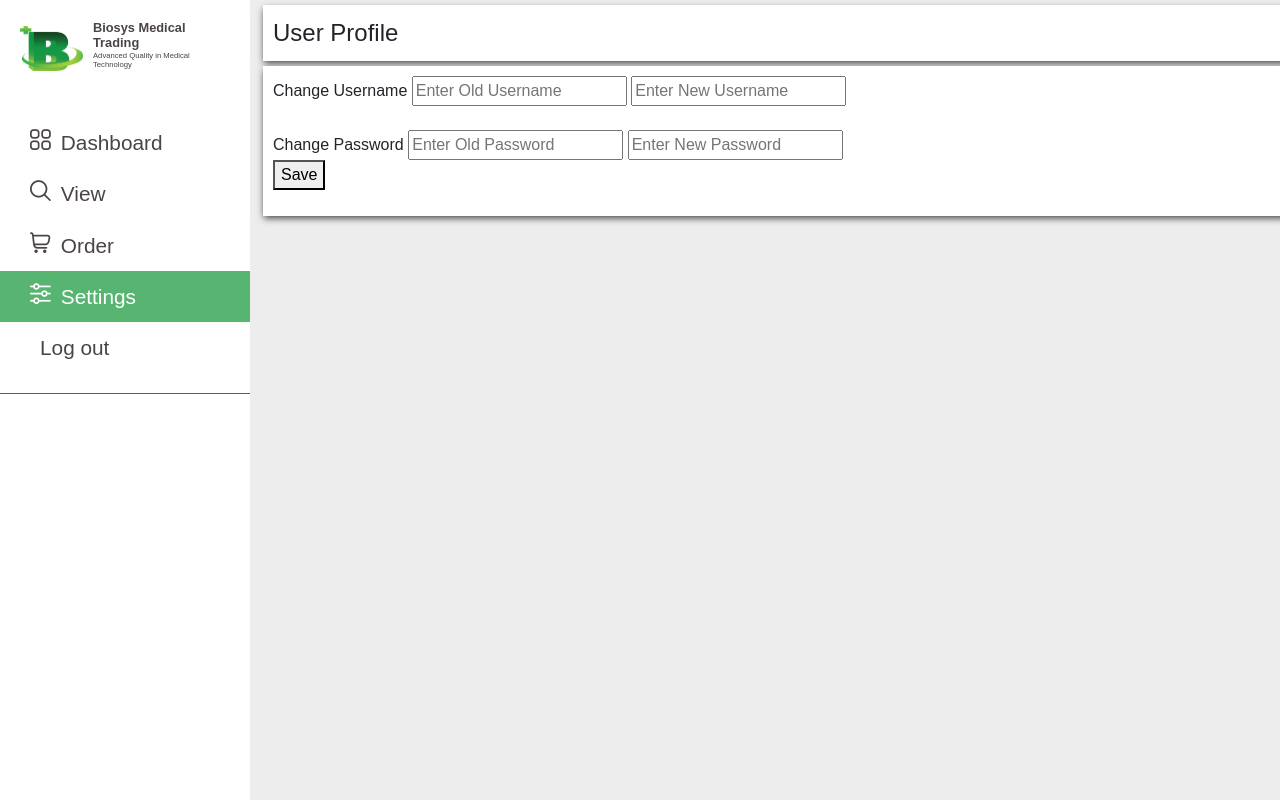
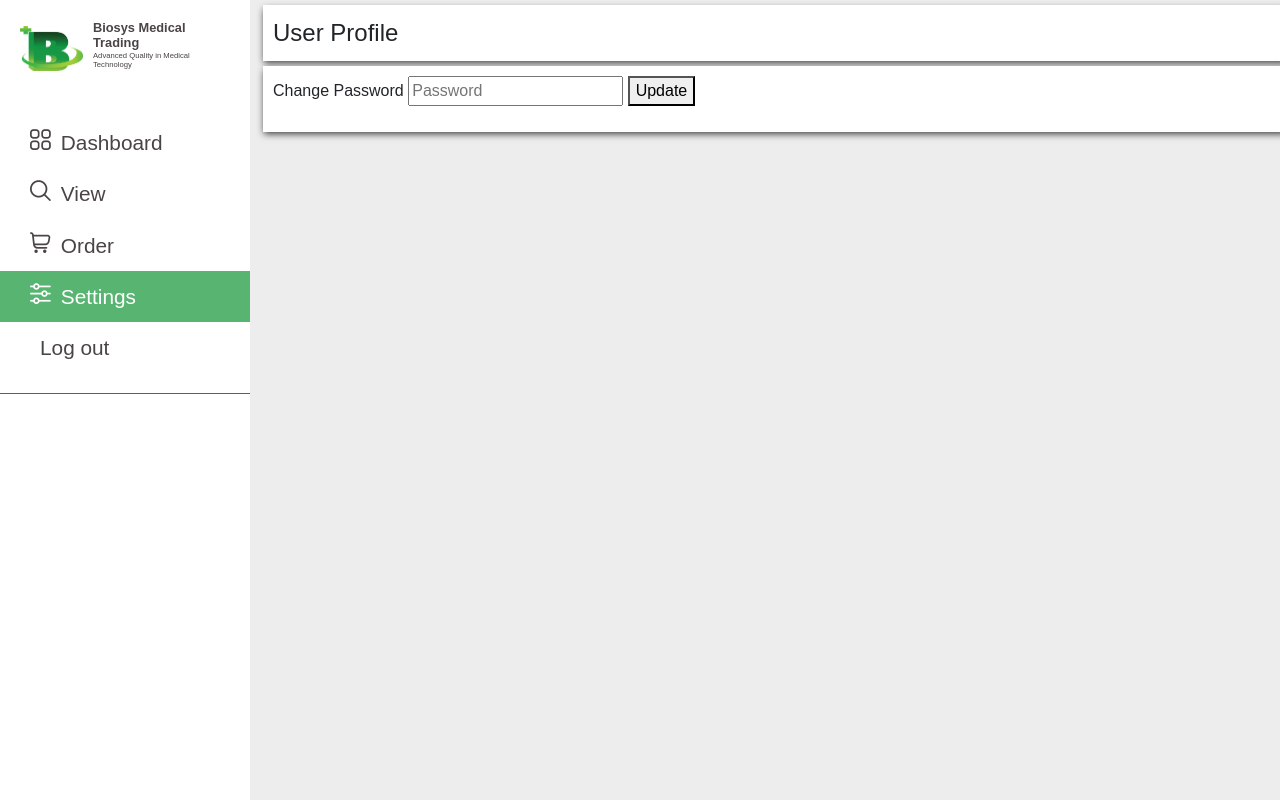
Before and after one commit to Jngkay/BiosysMD, a PHP site: page /php/settingPage.php in a window 1280 px wide. Run offline with PHP 8.4, Linux system fonts and the light colour scheme; a user stored in the database is signed in; some libraries are stand-ins or nearby versions; some web fonts are replaced.

Commit message:
Delete username input field

```diff
--- a/php/settingPage.php
+++ b/php/settingPage.php
@@ -8,13 +8,9 @@
 		</div>
 		<div class="form_update">
 			<form>
-				<label>Change Username</label>
-				<input type="text" placeholder="Enter Old Username">
-				<input type="text" placeholder="Enter New Username"><br><br>
 				<label>Change Password</label>
-				<input type="password" placeholder="Enter Old Password">
-				<input type="password" placeholder="Enter New Password"><br>
-				<button>Save</button>
+				<input type="password" placeholder="Password">
+				<button>Update</button>
 			</form>
 		</div>
 	</body>
```
